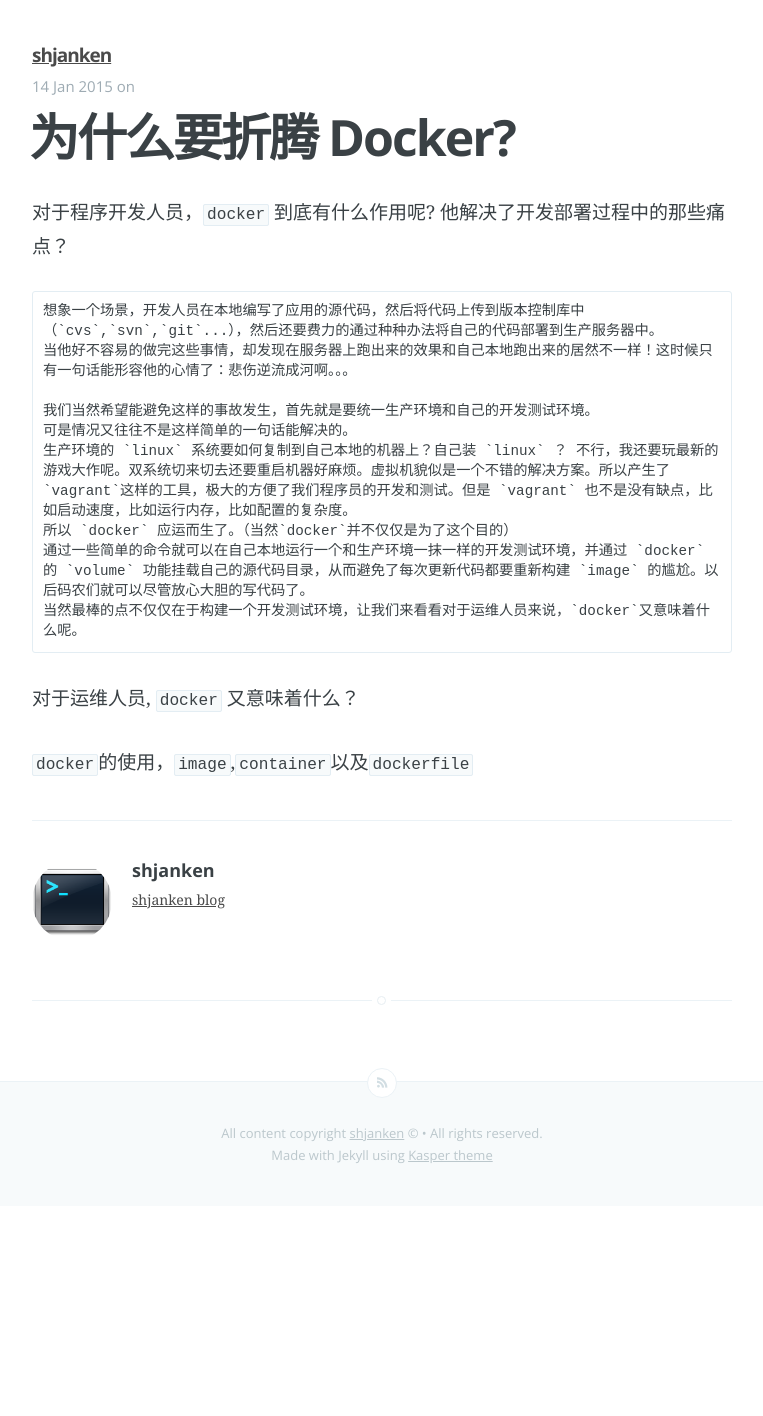
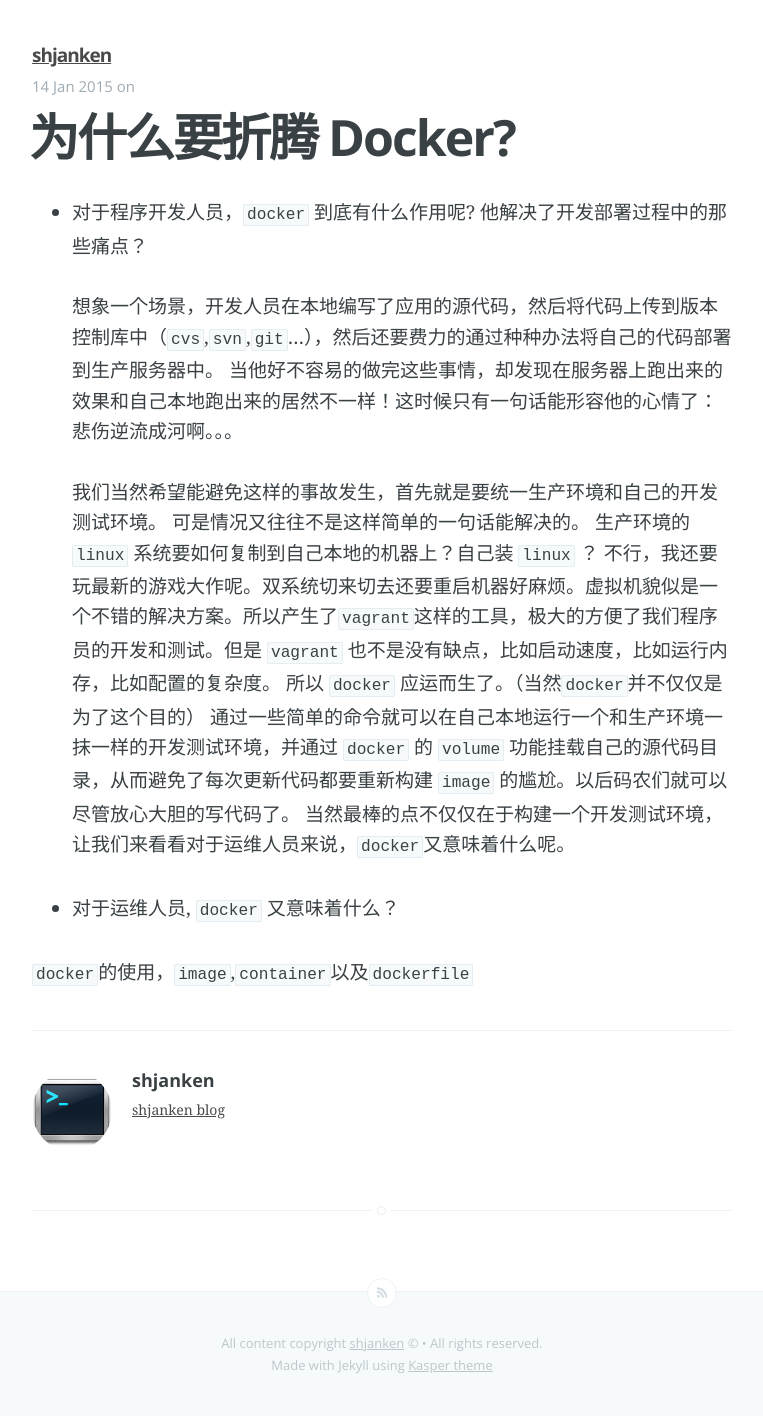
Before and after one commit to shjanken/shjanken.github.io, a Jekyll site: the page built from _posts/2015-01-14-docker折腾记_为什么要折腾docker.md, in a window 1280 px wide. Shown: the whole page, without its empty margins (258-1021 px from the left). Built offline with Jekyll 4.4.1, drawn with Linux system fonts in a browser that asks for light colours; Markdown is read by kramdown in place of the engine named in the settings; before the commit the page ends 1206 px from its top, so only the background shows below that.

Commit message:
20150114

```diff
--- a/_posts/2015-01-14-docker折腾记_为什么要折腾docker.md
+++ b/_posts/2015-01-14-docker折腾记_为什么要折腾docker.md
@@ -3,7 +3,7 @@
 title: 为什么要折腾 Docker?
 ---
 
-对于程序开发人员，`docker` 到底有什么作用呢? 他解决了开发部署过程中的那些痛点？
+- 对于程序开发人员，`docker` 到底有什么作用呢? 他解决了开发部署过程中的那些痛点？
 
     想象一个场景，开发人员在本地编写了应用的源代码，然后将代码上传到版本控制库中（`cvs`,`svn`,`git`...），然后还要费力的通过种种办法将自己的代码部署到生产服务器中。
     当他好不容易的做完这些事情，却发现在服务器上跑出来的效果和自己本地跑出来的居然不一样！这时候只有一句话能形容他的心情了：悲伤逆流成河啊。。。
@@ -16,6 +16,6 @@
     当然最棒的点不仅仅在于构建一个开发测试环境，让我们来看看对于运维人员来说，`docker`又意味着什么呢。
 
 
-对于运维人员, `docker` 又意味着什么？
+- 对于运维人员, `docker` 又意味着什么？
 
 `docker`的使用，`image`,`container`以及`dockerfile`
```
